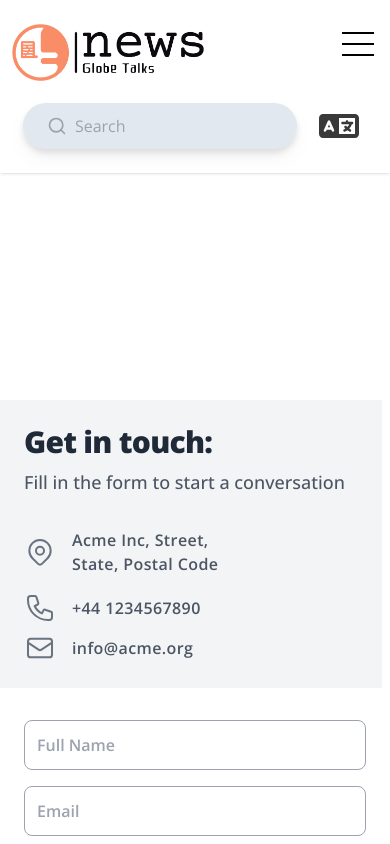
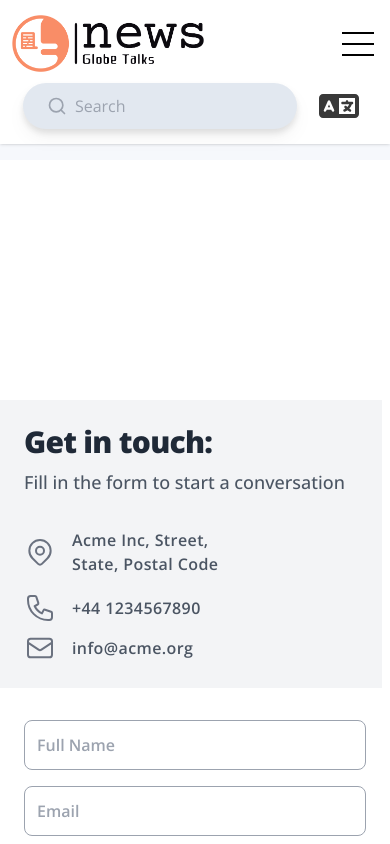
Before and after one commit to Prince3255/Globe-Talks, a React (Vite) app: page /contact in a window 390 px wide. Shown: the top 844 px of the page. Built offline with nearby package versions, Linux system fonts and the light colour scheme; no server answers; a web font is replaced by a local one.

Commit message:
update header

```diff
--- a/src/Components/Header.jsx
+++ b/src/Components/Header.jsx
@@ -17,7 +17,7 @@ const handleClick = () => {
 
   return (
       <header className='shadow z-50 top-0 fixed w-screen'>
-        <nav className='bg-[#FFFFFF] border-gray-200 w-full lg:h-32 py-4'>
+        <nav className='bg-[#FFFFFF] border-gray-200 w-full lg:h-32 py-[7px] sm:py-4'>
         <div className='md:flex flex-row justify-between items-center flex-wrap mx-1 p-2 w-12/12'>
           <Link to="/" className='inline-block'>
             <img src={logoimg} alt="Globe Talks" className='w-48 md:w-[9.5rem] object-contain' />
@@ -33,7 +33,7 @@ const handleClick = () => {
           </div>
 
 
-          <div className='visible md:hidden flex flex-row w-full justify-around items-center mt-4'>
+          <div className='visible md:hidden flex flex-row w-full justify-around items-center mt-[5px]'>
             <div className='flex w-9/12 bg-slate-200 rounded-full drop-shadow-lg justify-between items-center'>
               <SearchBar />
             </div>
```
